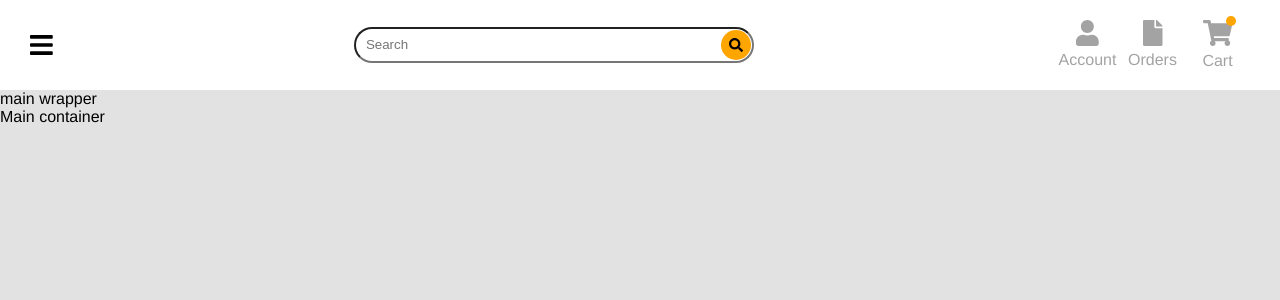
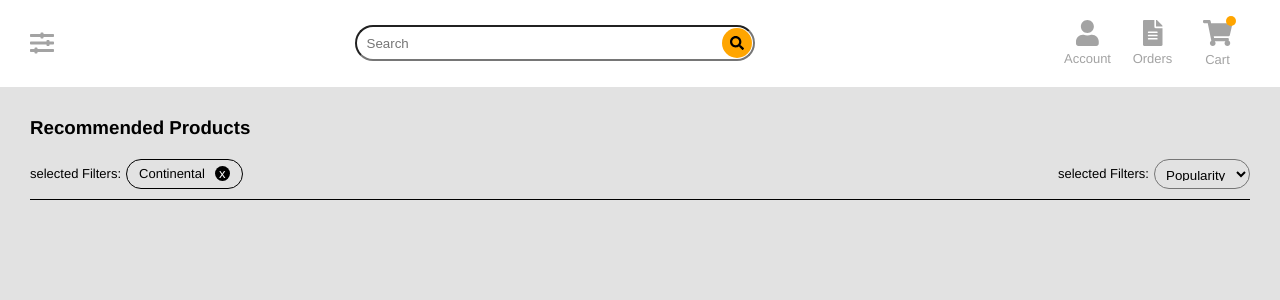
Before and after one commit to hareeshcs33/auto-cart, a Vue app: page / in a window 1280 px wide. Shown: the top 300 px of the page. Built offline with nearby package versions, Linux system fonts and the light colour scheme.

Commit message:
navigation and filter block added

```diff
--- /dev/null
+++ b/src/components/filters.vue
@@ -0,0 +1,92 @@
+<template>
+  <header>
+    <h3 class="page-title">Recommended Products</h3>
+    <div class="filter-block">
+      <div class="filter-box selected-filter">
+        <div class="filter-label">selected Filters:</div>
+        <div class="selected-list">
+          <span>Continental</span>
+        </div>
+      </div>
+      <div class="filter-box sort-filter">
+        <div class="filter-label">selected Filters:</div>
+        <select>
+          <option>Popularity</option>
+          <option>Popularity</option>
+        </select>
+      </div>
+    </div>
+  </header>
+</template>
+
+<style>
+header {
+  border-bottom: 1px solid #000;
+  margin-bottom: 15px;
+  padding-bottom: 10px;
+}
+.page-title {
+  margin-bottom: 20px;
+}
+.filter-block {
+  display: flex;
+  align-items: center;
+  justify-content: space-between;
+}
+.filter-box {
+  display: flex;
+  align-items: center;
+}
+.filter-label {
+  font-size: 13px;
+  margin-right: 5px;
+}
+.selected-list {
+  border: 1px solid #000;
+  display: flex;
+  align-items: center;
+  height: 30px;
+  border-radius: 16px;
+  font-size: 13px;
+  padding: 5px 12px;
+}
+.selected-list span {
+  display: flex;
+  align-items: center;
+}
+.selected-list span::after {
+  content: "x";
+  color: #fff;
+  background-color: #000;
+  width: 15px;
+  height: 15px;
+  display: block;
+  border-radius: 100%;
+  text-align: center;
+  margin-left: 10px;
+}
+.sort-filter select {
+  background-color: #e2e2e2;
+  height: 30px;
+  border-radius: 16px;
+  padding: 7px;
+}
+@media (max-width: 580px) {
+  .main-wrapper {
+    padding: 20px;
+  }
+}
+
+@media (max-width: 580px) {
+  .main-wrapper {
+    padding: 15px;
+  }
+  .page-title {
+    font-size: 18px;
+    margin-bottom: 5px;
+  }
+  .filter-block {
+    display: none;
+  }
+}
+</style>
--- a/src/components/main-container.vue
+++ b/src/components/main-container.vue
@@ -1,6 +1,6 @@
 <template>
   <div class="main-container">
-      Main container
+    Main container
   </div>
 </template>
 
--- a/src/components/main-wrapper.vue
+++ b/src/components/main-wrapper.vue
@@ -1,12 +1,11 @@
 <template>
   <div class="main-wrapper">
-    main wrapper
-    <main-container></main-container>
+    <filters></filters>
   </div>
 </template>
 
 <script>
-import MainContainer from './main-container';
+import Filters from './filters.vue';
 
 export default {
   name: 'main-wrapper',
@@ -16,7 +15,7 @@ export default {
     }
   },
   components: {
-    MainContainer,
+    Filters,
   }
 }
 </script>
@@ -37,4 +36,7 @@ li {
 a {
   color: #42b983;
 }
+.main-wrapper {
+  padding: 30px;
+}
 </style>
--- a/src/components/navigation.vue
+++ b/src/components/navigation.vue
@@ -1,24 +1,24 @@
 <template>
   <div class="navigation-block">
     <div class="settings-block">
-            <i class="fa fa-bars icon" aria-hidden="true"></i>
+      <i class="fas fa-sliders-h icon"></i>
     </div>
     <div class="search-block">
       <div class="search-box">
-                <input type="text" placeholder="Search">
-                <i class="fa fa-search search-icon" aria-hidden="true"></i>
+        <input type="text" placeholder="Search" />
+        <i class="fas fa-search search-icon"></i>
       </div>
     </div>
     <div class="route-block">
       <div class="route-box">
         <router-link to="/account">
-                    <i class="fa fa-user icon" aria-hidden="true"></i>
+          <i class="fas fa-user icon"></i>
           <div class="route-name">Account</div>
         </router-link>
       </div>
       <div class="route-box">
         <router-link to="/orders">
-                    <i class="fa fa-file icon" aria-hidden="true"></i>
+          <i class="fas fa-file-alt icon"></i>
           <div class="route-name">Orders</div>
         </router-link>
       </div>
@@ -36,12 +36,10 @@
 </template>
 <script>
 export default {
-    data(){
-        return {
-
+  data() {
+    return {};
   }
-    }
-}
+};
 </script>
 <style>
 .navigation-block {
@@ -70,6 +68,7 @@ export default {
   font-size: 26px;
 }
 .route-box .route-name {
+  font-size: 13px;
   margin-top: 5px;
 }
 .search-block {
@@ -99,7 +98,8 @@ export default {
   padding: 8px;
 }
 .settings-block .icon {
-    font-size: 26px;
+  color: #a3a3a3;
+  font-size: 24px;
 }
 .cart-box {
   position: relative;
```
Also changed, not shown: src/App.vue (+9 -10 lines), src/assets/auto-wheel.png (added), src/assets/tag.png (added). Lines whose indentation alone changed are shown as unchanged.
